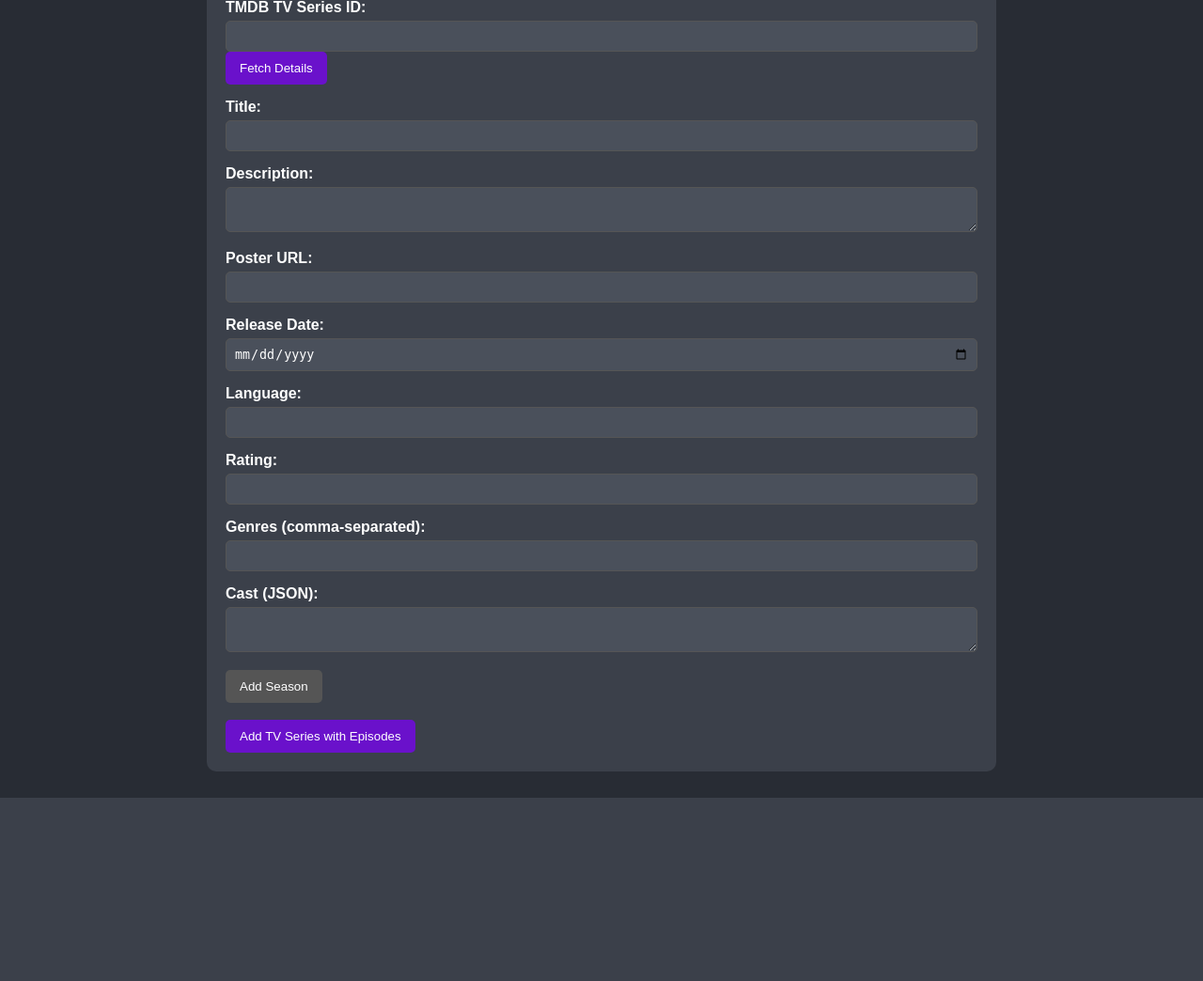
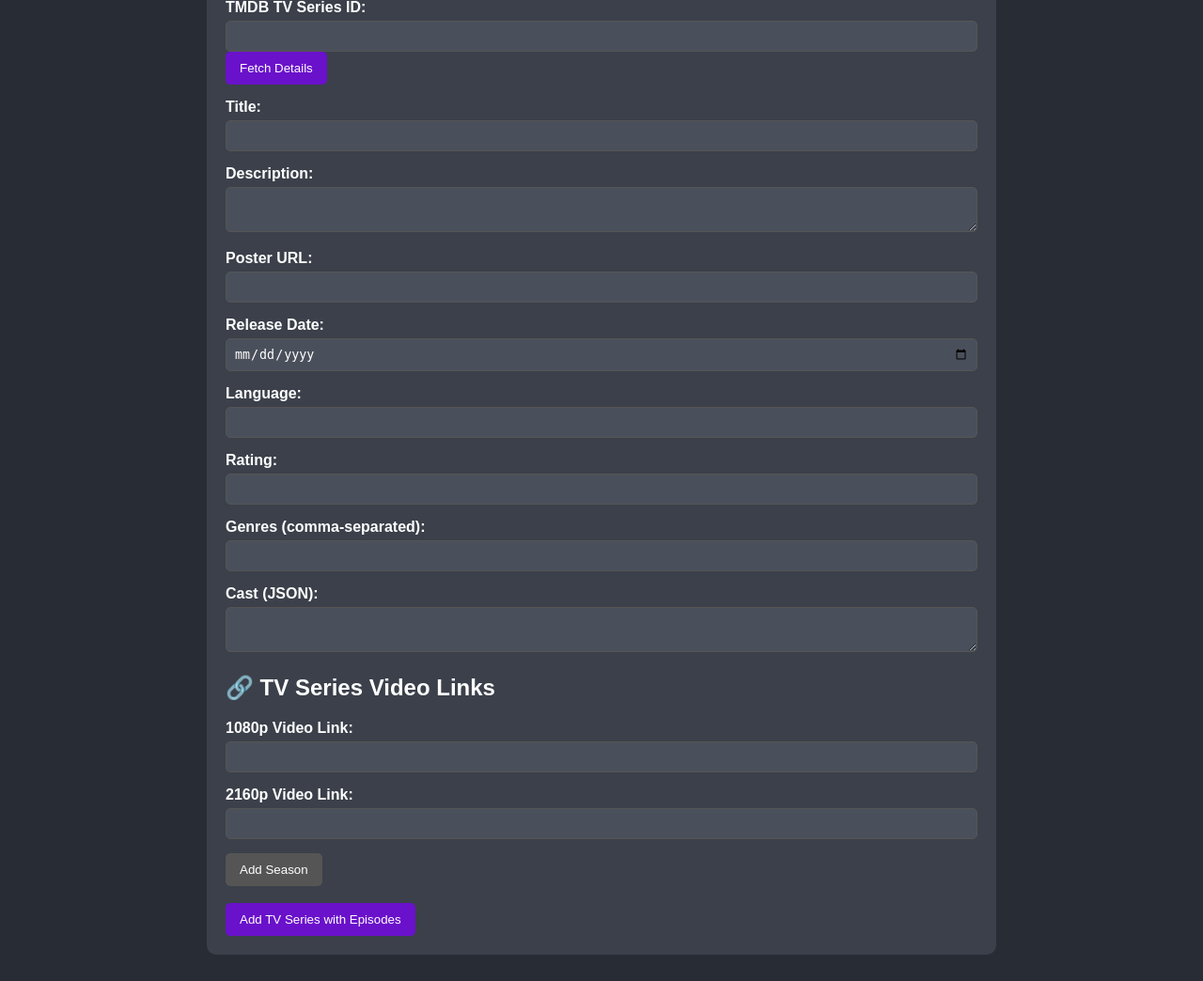
Before and after one commit to Venuboy34/databaseoffilmzithatworkwitheveryfunctiom, a Flask app: template templates/add_tv.html in a window 1280 px wide. Shown: the part 130-1174 px from the top of the page at 94% size. Before the commit the page ends 979 px from the top, so only its background shows below. Run offline with Flask 3, Linux system fonts and the light colour scheme; the template is opened without the code that fills it, so the values that code supplies are empty; some libraries are stand-ins or nearby versions.

Commit message:
Update add_tv.html

```diff
--- a/templates/add_tv.html
+++ b/templates/add_tv.html
@@ -60,6 +60,20 @@
                 <label for="cast-members">Cast (JSON):</label>
                 <textarea id="cast-members" name="cast_members"></textarea>
             </div>
+
+            <!-- TV Series Video Links -->
+            <div class="form-section">
+                <h2>🔗 TV Series Video Links</h2>
+                <div class="form-group">
+                    <label for="video_1080p">1080p Video Link:</label>
+                    <input type="text" id="video_1080p" name="video_1080p">
+                </div>
+                <div class="form-group">
+                    <label for="video_2160p">2160p Video Link:</label>
+                    <input type="text" id="video_2160p" name="video_2160p">
+                </div>
+            </div>
+
             <div id="seasons-container"></div>
             <button type="button" class="btn-secondary" onclick="addSeason()">Add Season</button>
             <br><br>
@@ -90,7 +104,6 @@
 
         function removeSeason(button) {
             button.closest('.season-container').remove();
-            // Re-index seasons if necessary
         }
 
         function addEpisode(button) {
@@ -101,14 +114,11 @@
             episodeDiv.classList.add('episode-row');
             episodeDiv.innerHTML = `
                 <input type="text" name="season_${seasonNumber}_episode_${episodeCount}_name" placeholder="Episode ${episodeCount} Name" required>
-                <input type="text" name="season_${seasonNumber}_episode_${episodeCount}_video_720p" placeholder="720p Video Link">
-                <input type="text" name="season_${seasonNumber}_episode_${episodeCount}_download_720p" placeholder="720p Download Link">
-                <input type="text" name="season_${seasonNumber}_episode_${episodeCount}_torrent_720p" placeholder="720p Torrent Link">
                 <input type="text" name="season_${seasonNumber}_episode_${episodeCount}_video_1080p" placeholder="1080p Video Link">
+                <input type="text" name="season_${seasonNumber}_episode_${episodeCount}_video_2160p" placeholder="2160p Video Link">
                 <input type="text" name="season_${seasonNumber}_episode_${episodeCount}_download_1080p" placeholder="1080p Download Link">
+                <input type="text" name="season_${seasonNumber}_episode_${episodeCount}_download_2160p" placeholder="2160p Download Link">
                 <input type="text" name="season_${seasonNumber}_episode_${episodeCount}_torrent_1080p" placeholder="1080p Torrent Link">
-                <input type="text" name="season_${seasonNumber}_episode_${episodeCount}_video_2160p" placeholder="2160p Video Link">
-                <input type="text" name="season_${seasonNumber}_episode_${episodeCount}_download_2160p" placeholder="2160p Download Link">
                 <input type="text" name="season_${seasonNumber}_episode_${episodeCount}_torrent_2160p" placeholder="2160p Torrent Link">
                 <button type="button" class="remove-btn" onclick="removeEpisode(this)">Remove</button>
             `;
@@ -141,6 +151,12 @@
                     // Join genre names into a comma-separated string
                     document.getElementById('genres').value = data.genres.join(', ');
                     document.getElementById('cast-members').value = JSON.stringify(data.cast_members, null, 2);
+
+                    // Populate TV series video links if available
+                    if (data.video_links) {
+                        document.getElementById('video_1080p').value = data.video_links['1080p'] || '';
+                        document.getElementById('video_2160p').value = data.video_links['2160p'] || '';
+                    }
                 } else {
                     const error = await response.json();
                     alert(`Error: ${error.message}`);
@@ -156,6 +172,10 @@
             const seasons = {};
             const totalSeasons = document.querySelectorAll('.season-container').length;
 
+            // Get TV series video links
+            const video1080p = document.getElementById('video_1080p').value;
+            const video2160p = document.getElementById('video_2160p').value;
+
             for (let i = 1; i <= totalSeasons; i++) {
                 const episodes = [];
                 const episodeInputs = document.querySelectorAll(`.episode-container[data-season-number="${i}"] .episode-row`);
@@ -164,29 +184,23 @@
                     const episodeNumber = index + 1;
                     const episodeName = episodeRow.querySelector(`[name="season_${i}_episode_${episodeNumber}_name"]`).value;
 
-                    const video720p = episodeRow.querySelector(`[name="season_${i}_episode_${episodeNumber}_video_720p"]`).value;
-                    const download720p = episodeRow.querySelector(`[name="season_${i}_episode_${episodeNumber}_download_720p"]`).value;
-                    const torrent720p = episodeRow.querySelector(`[name="season_${i}_episode_${episodeNumber}_torrent_720p"]`).value;
+                    const video1080p = episodeRow.querySelector(`[name="season_${i}_episode_${episodeNumber}_video_1080p"]`).value;
+                    const video2160p = episodeRow.querySelector(`[name="season_${i}_episode_${episodeNumber}_video_2160p"]`).value;
 
-                    const video1080p = episodeRow.querySelector(`[name="season_${i}_episode_${episodeNumber}_video_1080p"]`).value;
                     const download1080p = episodeRow.querySelector(`[name="season_${i}_episode_${episodeNumber}_download_1080p"]`).value;
+                    const download2160p = episodeRow.querySelector(`[name="season_${i}_episode_${episodeNumber}_download_2160p"]`).value;
+
                     const torrent1080p = episodeRow.querySelector(`[name="season_${i}_episode_${episodeNumber}_torrent_1080p"]`).value;
-
-                    const video2160p = episodeRow.querySelector(`[name="season_${i}_episode_${episodeNumber}_video_2160p"]`).value;
-                    const download2160p = episodeRow.querySelector(`[name="season_${i}_episode_${episodeNumber}_download_2160p"]`).value;
                     const torrent2160p = episodeRow.querySelector(`[name="season_${i}_episode_${episodeNumber}_torrent_2160p"]`).value;
 
                     episodes.push({
                         episode_number: episodeNumber,
                         episode_name: episodeName,
-                        video_720p: video720p,
-                        download_720p: { url: download720p, file_type: 'webrip' },
-                        torrent_720p: torrent720p,
                         video_1080p: video1080p,
+                        video_2160p: video2160p,
                         download_1080p: { url: download1080p, file_type: 'webrip' },
+                        download_2160p: { url: download2160p, file_type: 'webrip' },
                         torrent_1080p: torrent1080p,
-                        video_2160p: video2160p,
-                        download_2160p: { url: download2160p, file_type: 'webrip' },
                         torrent_2160p: torrent2160p
                     });
                 });
@@ -210,8 +224,14 @@
                 release_date: formData.get('release_date'),
                 language: formData.get('language'),
                 rating: parseFloat(formData.get('rating')),
-                genres: genresArray, // Now includes the genres
+                genres: genresArray,
                 cast_members: JSON.parse(formData.get('cast_members') || '[]'),
+                video_links: {
+                    '1080p': video1080p,
+                    '2160p': video2160p
+                },
+                download_links: {},
+                torrent_links: {},
                 total_seasons: totalSeasons,
                 seasons: seasons
             };
```
